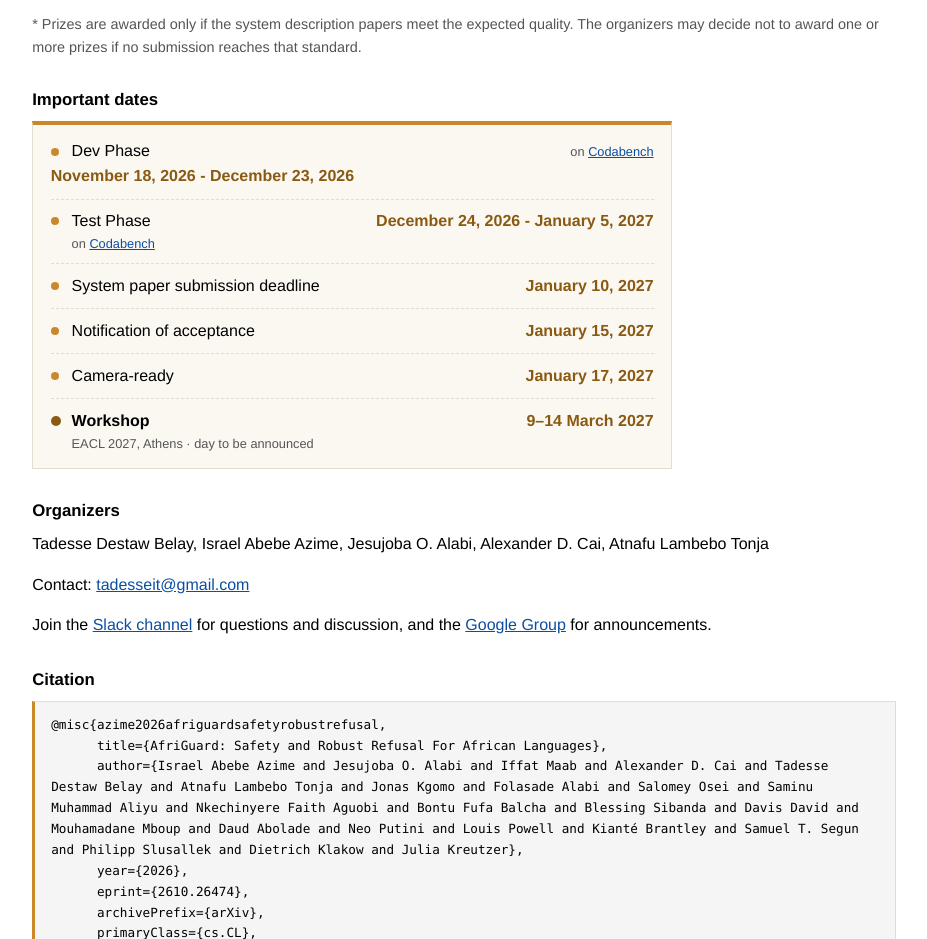
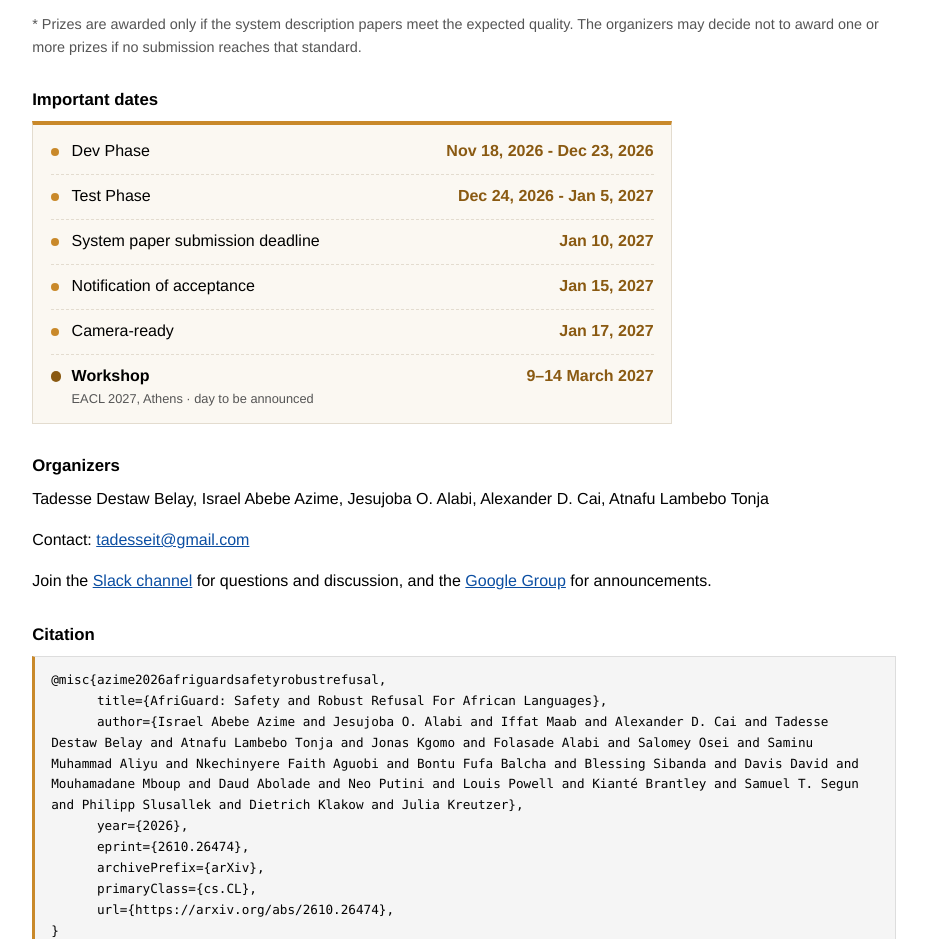
Before and after one commit to AfricaNLP/2027, a plain HTML site: page shared-task.html in a window 1280 px wide. Shown: the part 3020-3959 px from the top of the page, without its empty margins (115-1042 px from the left). Drawn offline with Linux system fonts and the light colour scheme.

Commit message:
updating shared task dates

```diff
--- a/shared-task.html
+++ b/shared-task.html
@@ -208,11 +208,11 @@ score = f1_score(gold_labels, predictions, average="weighted")</code></pre>
 
 <div class="datebox">
 <ul class="dlist">
-<li><span class="dl-what">Dev Phase</span><span class="dl-note">on <a href="https://www.codabench.org/competitions/18627/">Codabench</a></span></span><span class="dl-when">November 18, 2026 - December 23, 2026</span></li>
-<li><span class="dl-what">Test Phase <span class="dl-note">on <a href="https://www.codabench.org/competitions/18627/">Codabench</a></span></span><span class="dl-when">December 24, 2026 - January 5, 2027</span></li>
-<li><span class="dl-what">System paper submission deadline</span><span class="dl-when">January 10, 2027</span></li>
-<li><span class="dl-what">Notification of acceptance</span><span class="dl-when">January 15, 2027</span></li>
-<li><span class="dl-what">Camera-ready</span><span class="dl-when">January 17, 2027</span></li>
+<li><span class="dl-what">Dev Phase</span><span class="dl-when">Nov 18, 2026 - Dec 23, 2026</span></li>
+<li><span class="dl-what">Test Phase</span><span class="dl-when">Dec 24, 2026 - Jan 5, 2027</span></li>
+<li><span class="dl-what">System paper submission deadline</span><span class="dl-when">Jan 10, 2027</span></li>
+<li><span class="dl-what">Notification of acceptance</span><span class="dl-when">Jan 15, 2027</span></li>
+<li><span class="dl-what">Camera-ready</span><span class="dl-when">Jan 17, 2027</span></li>
 <li class="dl-main"><span class="dl-what">Workshop <span class="dl-note">EACL 2027, Athens &middot; day to be announced</span></span><span class="dl-when">9&ndash;14 March 2027</span></li>
 </ul>
 </div>
```
